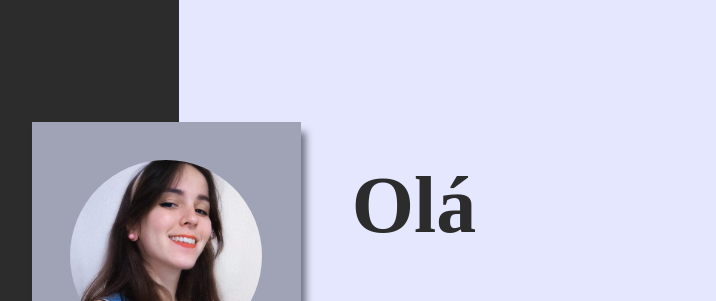
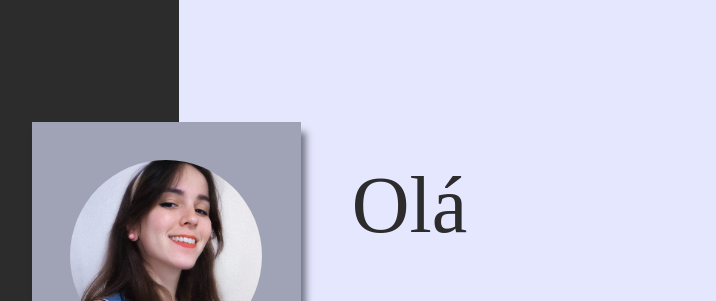
Before and after one commit to mabiiak/new-potfolio, a React (Create React App) app: page /home in a window 1280 px wide. Shown: the top 301 px of the page, without its empty margins (269-985 px from the left). Built offline with nearby package versions, Linux system fonts and the light colour scheme; a web font is replaced by a local one.

Commit message:
fix: change h1 for p

```diff
--- a/src/pages/Home.jsx
+++ b/src/pages/Home.jsx
@@ -24,7 +24,7 @@ function Home() {
         </div>
       </Informations>
       <Description>
-        <h1>Olá</h1>
+        <p id='title'>Olá</p>
         <p>
           Meu nome é Mabiane, moro em Curitiba. Tenho
           Já trabalhei com atendimento ao cliente e vendas, e com isso descobri que eu gosto de ajudar outras pessoas. <br/><br/>
--- a/src/styles/Home.js
+++ b/src/styles/Home.js
@@ -13,7 +13,7 @@ export const SectionBody = styled.section`
   height: 100vh;
   justify-content: center;
   width: 100vw;
-`
+  `
 
 export const Informations = styled.div`
   align-items: center;
@@ -65,7 +65,7 @@ export const Description = styled.div`
   padding: 3%;
   width: 26%;
 
-  h1 {
+  #title {
     font-size: 80px;
     margin: 0;
   }
```
